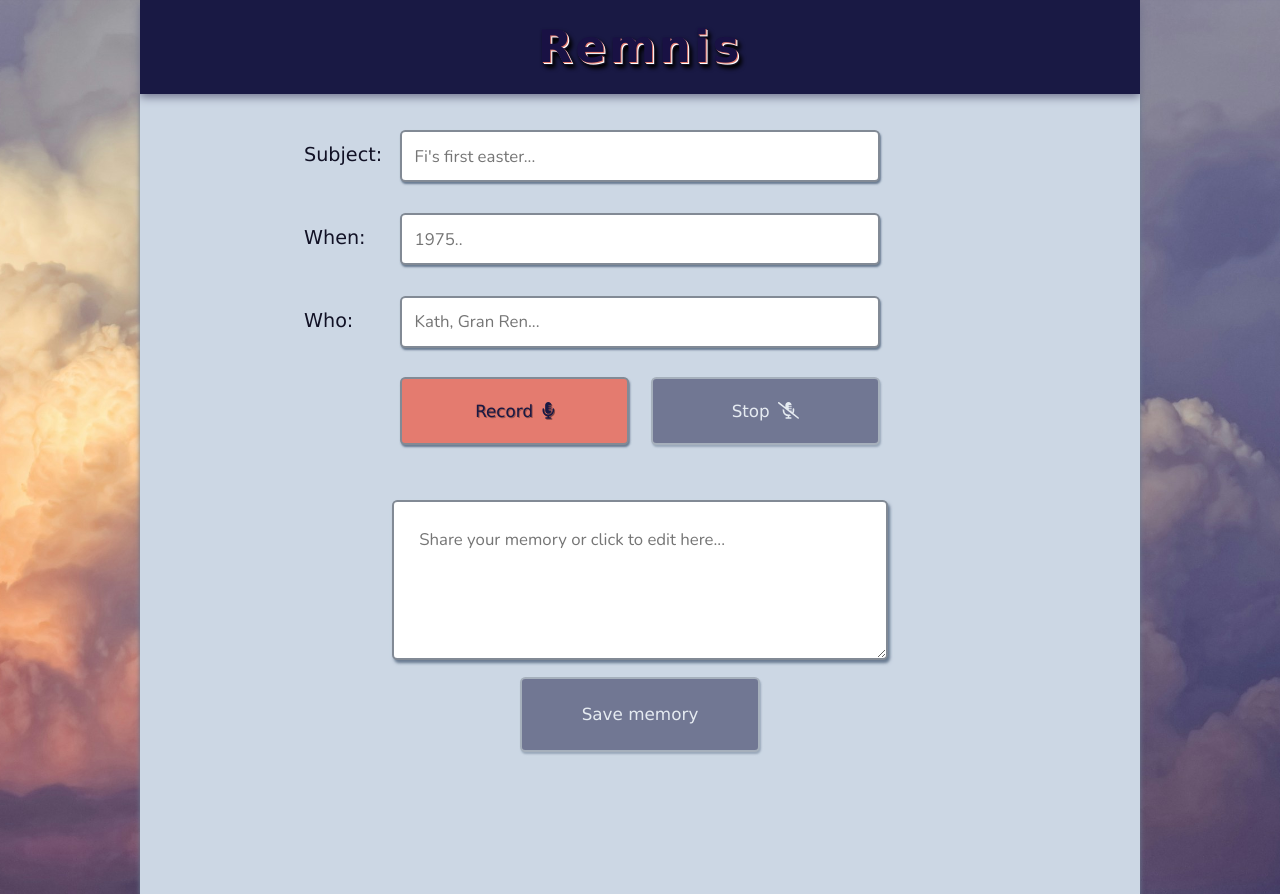
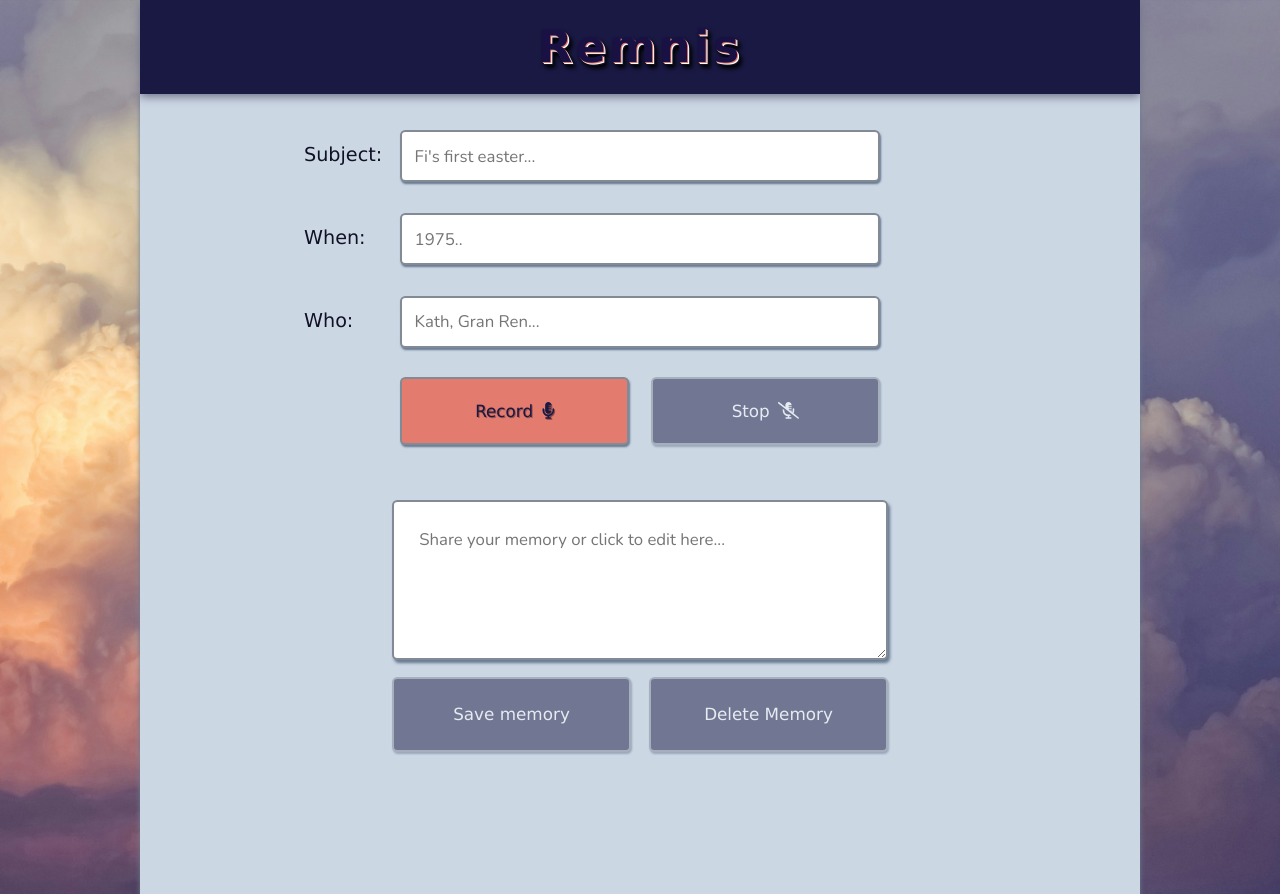
Before and after one commit to Holl4444/Remnis, a Next.js app: page / in a window 1280 px wide. Built offline with nearby package versions, Linux system fonts and the light colour scheme; a web font is replaced by a local one.

Commit message:
add: memory delete button

```diff
--- a/src/app/components/memoryForm.module.css
+++ b/src/app/components/memoryForm.module.css
@@ -74,6 +74,10 @@
   transition: opacity 0.7s ease-in-out;
 }
 
+.formBtnWrap {
+  width: 100%;
+}
+
 .hidden {
   opacity: 0;
   transition: opacity 0.7s ease-in-out;
@@ -104,6 +108,17 @@
     padding: 0.75em;
   }
 
+  .formBtnWrap {
+    width: 62%;
+    display: flex;
+    justify-content: space-evenly;
+    column-gap: 1em;
+  }
+
+  .memFormBtn {
+    width: 50%;
+  }
+
   .textarea {
     min-height: 32vh;
     margin-bottom: 0.5em;
--- a/src/app/components/memoryForm.tsx
+++ b/src/app/components/memoryForm.tsx
@@ -65,6 +65,11 @@ export default function MemForm() {
     return () => clearTimeout(msgId);
   }, [state, isPending, transcriptionError, audioStatusMsg]);
 
+  function confirmDelete() {
+
+    // Add memeory deletion confirmation and action.
+  }
+
   return (
     <form action={formAction} className={styles.memForm}>
       <section className={styles.memFormInputs}>
@@ -131,11 +136,12 @@ export default function MemForm() {
         </p>
         <ResizableTextarea
           value={textareaState}
-          onChange={(e) => setTextAreaState( e.target.value )}
+          onChange={(e) => setTextAreaState(e.target.value)}
           id="text-area"
           name="text-area"
           placeholder="Share your memory or click to edit here..."
         />
+        <div className={styles.formBtnWrap}>
           <button
             type="submit"
             className={`${styles.memFormBtn} ${styles.button}`}
@@ -143,6 +149,15 @@ export default function MemForm() {
           >
             {isPending ? 'Saving memory' : 'Save memory'}
           </button>
+          <button
+            type="button"
+            onClick={confirmDelete}
+            className={`${styles.memFormBtn} ${styles.button}`}
+            disabled={isPending || textareaState === ''}
+          >
+            {isPending ? 'Deleting memory' : 'Delete Memory'}
+          </button>
+        </div>
       </div>
     </form>
   );
```
Lines whose indentation alone changed are shown as unchanged.
